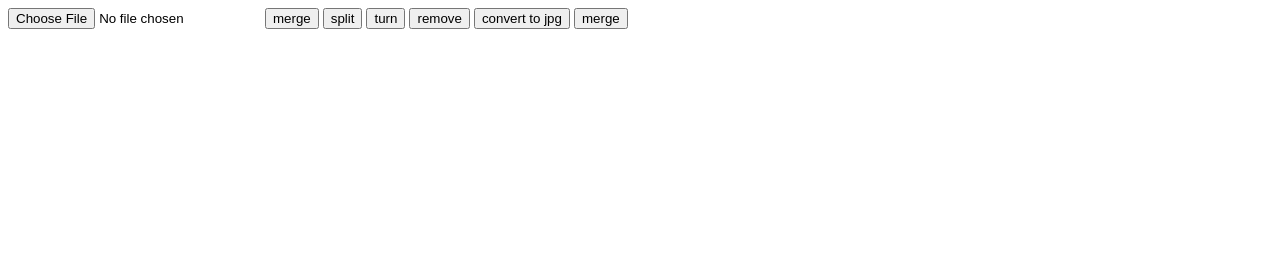
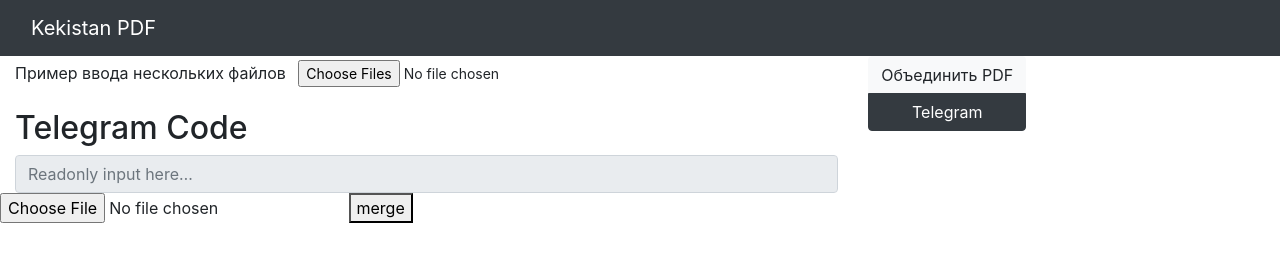
Before and after one commit to WebNikita/kekostan, a plain HTML site: page index.html in a window 1280 px wide. Drawn offline with nearby package versions, Linux system fonts and the light colour scheme.

Commit message:
MozFox add index HTML

```diff
--- a/index.html
+++ b/index.html
@@ -5,15 +5,48 @@
     <meta http-equiv="X-UA-Compatible" content="IE=edge" />
     <meta name="viewport" content="width=device-width, initial-scale=1.0" />
     <title>Document</title>
+
+    <link rel="stylesheet" href="https://cdn.jsdelivr.net/npm/bootstrap@4.6.0/dist/css/bootstrap.min.css" integrity="sha384-B0vP5xmATw1+K9KRQjQERJvTumQW0nPEzvF6L/Z6nronJ3oUOFUFpCjEUQouq2+l" crossorigin="anonymous">
   </head>
   <body>
+
+    <header>
+      <nav class="navbar navbar-dark bg-dark">
+        <div class="container-fluid">
+          <a class="navbar-brand" href="#">Kekistan PDF</a>
+        </div>
+      </nav>
+    </header>
+
+    <section>
+      <div class="container-fluid">
+        <div class="row">
+          <div class="col-8">
+
+            <div class="mb-3">
+              <label for="formFileMultiple" class="form-label">Пример ввода нескольких файлов</label>
+              <input class="form-control-sm" type="file" id="formFileMultiple" multiple>
+            </div>
+
+            <h2>Telegram Code</h2>
+            <input class="form-control" type="text" placeholder="Readonly input here…" readonly>
+
+          </div>
+          <div class="col-4">
+            <div class="btn-group-vertical">
+              <button type="button" class="btn btn-light">Объединить PDF</button>
+              <button type="button" class="btn btn-dark">Telegram</button>
+            </div>
+          </div>
+        </div>
+      </div>
+    </section>
+
     <input type="file" onChange="setFile(this)" />
     <button id="merge-button">merge</button>
-    <button>split</button>
-    <button>turn</button>
-    <button>remove</button>
-    <button>convert to jpg</button>
-    <button>merge</button>
     <script src="sendFile.js"></script>
+
+    <script src="https://code.jquery.com/jquery-3.5.1.slim.min.js" integrity="sha384-DfXdz2htPH0lsSSs5nCTpuj/zy4C+OGpamoFVy38MVBnE+IbbVYUew+OrCXaRkfj" crossorigin="anonymous"></script>
+    <script src="https://cdn.jsdelivr.net/npm/bootstrap@4.6.0/dist/js/bootstrap.bundle.min.js" integrity="sha384-Piv4xVNRyMGpqkS2by6br4gNJ7DXjqk09RmUpJ8jgGtD7zP9yug3goQfGII0yAns" crossorigin="anonymous"></script>
   </body>
 </html>
```
